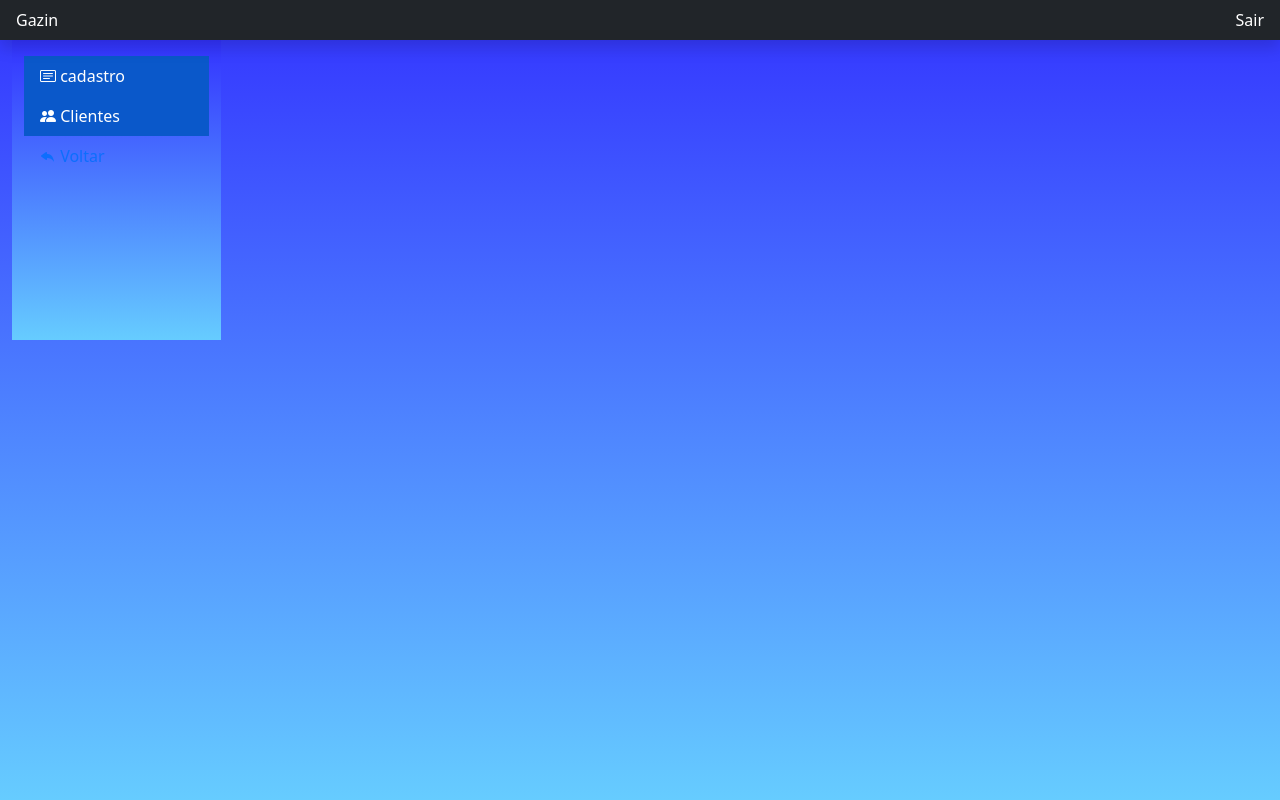
After one commit to LucasBonfim112/cadastro-de-cliente, a PHP site: template src/views/partials/menu.php in a window 1280 px wide. The commit adds this page. Run offline with PHP 8.4, Linux system fonts and the light colour scheme; the template is opened without the code that fills it: most values are stand-ins (such as "Sample title", 1, 10 or a date in 2020); some libraries are stand-ins or nearby versions.

Commit message:
finalizando

```diff
--- a/public/css/cadastro.css
+++ b/public/css/cadastro.css
@@ -2,6 +2,7 @@
     width: 400px;
     padding: 10px;
     box-shadow: 10px 15px 30px -10px #340241;
+    background: linear-gradient(to bottom, #3b249f 0%, #4ea0d2 100%);
 }
 
 .cad h2 {
--- a/public/css/login.css
+++ b/public/css/login.css
@@ -2,10 +2,6 @@
     text-align: center;
     width: 350px;
     margin-right: 50px;
-}
-
-.fundo {
-    background: linear-gradient(to bottom, #3333ff 0%, #66ccff 100%);
 }
 
 .formLogin input {
--- /dev/null
+++ b/public/css/style.css
@@ -0,0 +1,22 @@
+.fundo {
+    background: linear-gradient(to bottom, #3333ff 0%, #66ccff 100%);
+}
+
+.tabela {
+    text-align: center;
+    background-color: white;
+}
+
+.tabelapos {
+    width: 70%;
+    margin: auto;
+    margin-top: 120px;
+}
+
+/* menu */
+
+.b {
+    margin: 0;
+    height: 300px;
+    background: linear-gradient(to bottom, #3333ff 0%, #66ccff 100%)
+}
--- a/src/routes.php
+++ b/src/routes.php
@@ -8,3 +8,4 @@ $router->post('/login_acao', 'LoginController@login_acao');
 $router->get('/cadastro', 'CadastroController@index');
 $router->post('/cadastrar', 'CadastroController@cadastrar');
 $router->get('/sair', 'SairController@sair');
+$router->get('/clientes', 'ClientesController@lista_cliente');
--- a/src/views/pages/cadastro.php
+++ b/src/views/pages/cadastro.php
@@ -1,6 +1,7 @@
 <link rel="stylesheet" href="../public/css/cadastro.css">
 <?php $render('header'); ?>
-<body class="fundoCad">
+<?php $render('menu'); ?>
+
     <main>
         <div class="position-absolute top-50 start-50 translate-middle cad  ">
             <h2 class="text-center">Cadastro de Clientes</h2>
--- a/src/views/pages/login.php
+++ b/src/views/pages/login.php
@@ -2,7 +2,6 @@
 
 <link rel="stylesheet" href="../public/css/login.css">
 
-<body class="fundo">
     <div class=" position-absolute top-50 start-50 translate-middle">
         <div class="login">
             <img src="<?= $base; ?>/img/gazin_logo.png" alt="img">
--- a/src/views/partials/header.php
+++ b/src/views/partials/header.php
@@ -8,9 +8,9 @@
   <link rel="stylesheet" href="https://cdn.jsdelivr.net/npm/bootstrap-icons@1.10.2/font/bootstrap-icons.css">
 </head>
 
-<body>
+<body class="fundo">
   <header class="navbar navbar-dark sticky-top bg-dark flex-md-nowrap p-0 shadow">
-    <a class="navbar-brand col-md-3 col-lg-2 me-0 px-3 fs-6" href="#">Gazin - Clientes</a>
+    <a class="navbar-brand col-md-3 col-lg-2 me-0 px-3 fs-6" href="#">Gazin</a>
     <button class="navbar-toggler position-absolute d-md-none collapsed" type="button" data-bs-toggle="collapse" data-bs-target="#sidebarMenu" aria-controls="sidebarMenu" aria-expanded="false" aria-label="Toggle navigation">
       <span class="navbar-toggler-icon"></span>
     </button>
--- /dev/null
+++ b/src/views/partials/menu.php
@@ -0,0 +1,29 @@
+<link rel="stylesheet" href="<? $base ?>/style.css">
+
+<div class="container-fluid  ">
+    <div class="row ">
+        <nav id="sidebarMenu" class="b col-md-3 col-lg-2 d-md-block  sidebar collapse">
+            <div class="position-sticky pt-3 sidebar-sticky">
+                <ul class="nav flex-column">
+                    <li class="nav-item">
+
+                        <a class="nav-link active btn-primary" aria-current="page" href="<?= $base; ?>/cadastro">
+                            <span> <i class="bi bi-card-text"></i></span>
+                            cadastro
+                        </a>
+                    </li>
+                    <li class="nav-item">
+                        <a class="nav-link  active btn-primary" href="<?= $base; ?>/clientes">
+                            <span><i class="bi bi-people-fill"></i></span>
+                            Clientes
+                        </a>
+                    </li>
+                    <li class="nav-item">
+                        <a class="nav-link" href="<?= $base; ?>/cadastro">
+                            <span class="bi bi-reply-fill"></span>
+                            Voltar
+                        </a>
+                    </li>
+                </ul>
+            </div>
+        </nav>
```
Also changed, not shown: src/controllers/ClientesController.php (added, +23 -0 lines), src/models/Clientes.php (added, +35 -0 lines), src/views/pages/clientes.php (added, +30 -0 lines).
